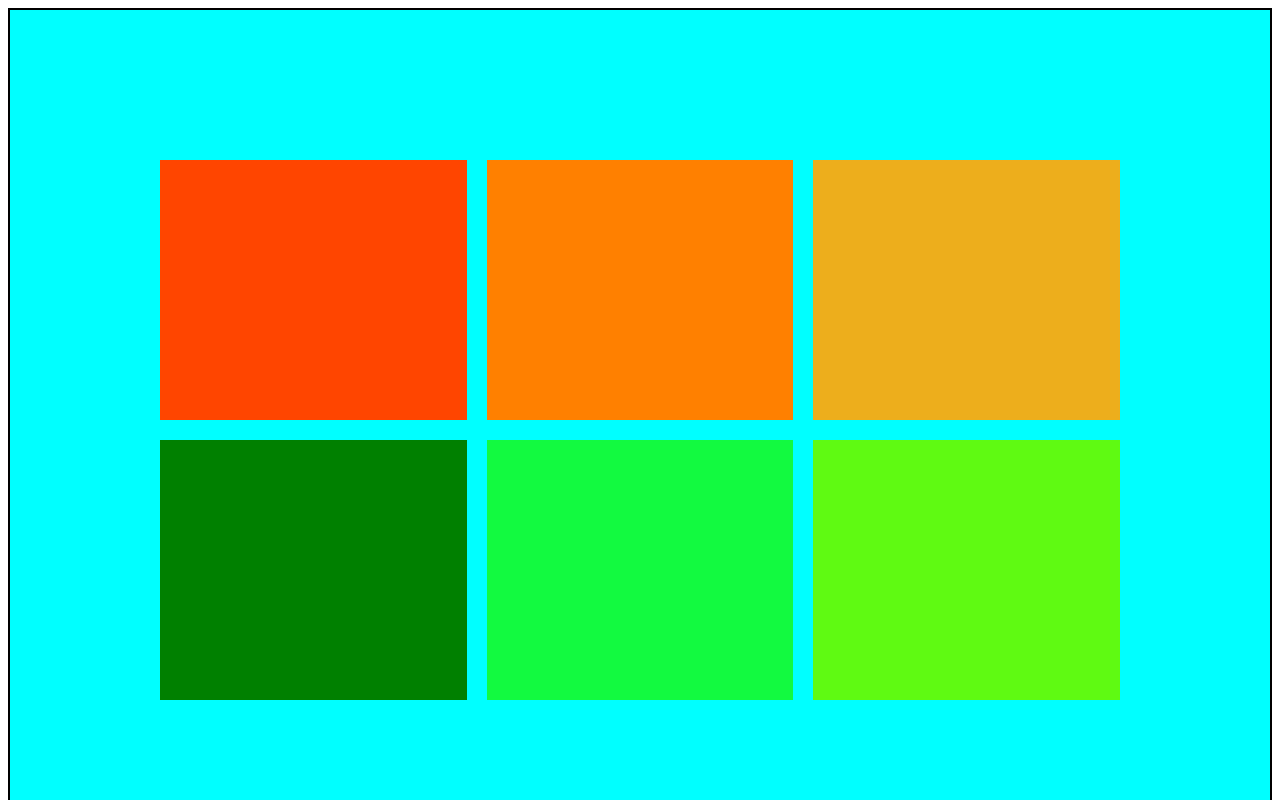
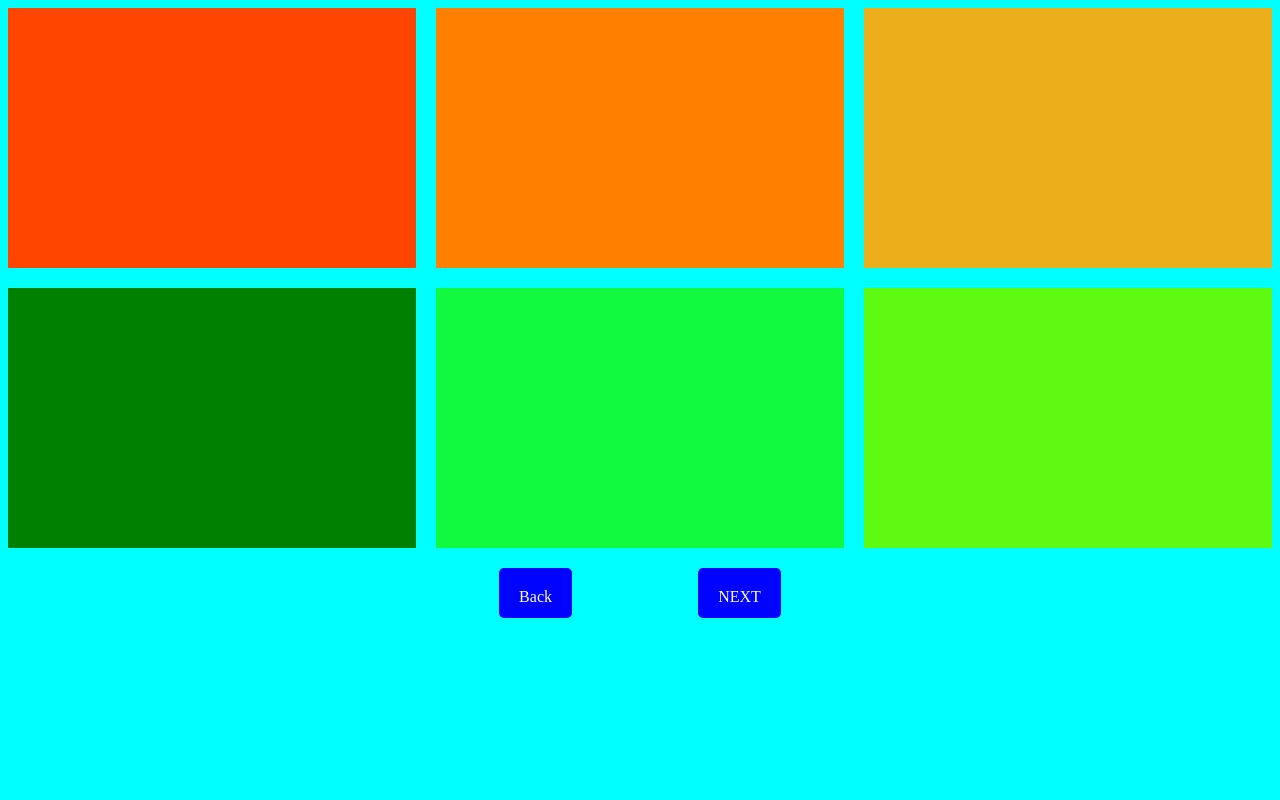
Before and after one commit to Riazbasra007/Grids, a plain HTML site: page index.html in a window 1280 px wide. Shown: the top 800 px of the page. Drawn offline with Linux system fonts and the light colour scheme.

Commit message:
editing in grid

```diff
--- a/index.html
+++ b/index.html
@@ -5,14 +5,17 @@
     <meta name="viewport" content="width=device-width, initial-scale=1.0">
     <title>Document</title>
     <style>
+        *{
+            background-color: aqua;
+        }
         .parent{
             /* width: 100%; */
-            padding: 150px;
-            background-color: aqua;
-            border: 2px solid;
+            /* padding: 100px; */
+            /* background-color: aqua; */
+            /* border: 2px solid; */
             display: grid;
             grid-template-columns: repeat(3, 1fr);
-            grid-template-rows: repeat(3,260px);
+            grid-template-rows: 260px 260px 50px;
             gap: 20px;
 
         }
@@ -24,9 +27,15 @@
             /* display: grid; */
             /* grid-template-rows: repeat(3,40px);
             grid-template-columns: repeat(1fr 1fr 1fr); */
-            padding: 20px;
 
 
+
+        }
+        .a-tags{
+            display: flex;
+            /* gap: 20px; */
+            justify-content: space-around;
+            grid-column: 2/3;
         }
         .redorange{
             background-color: orangered;
@@ -46,6 +55,14 @@
         .lightgreen{
             background-color: rgb(95, 250, 18);
         }
+        a{
+            background-color: rgb(0, 4, 255);
+            color: white;
+            padding: 20px;
+            border-radius: 5px;
+            text-decoration: none;
+
+        }
     </style>
 </head>
 <body>
@@ -56,7 +73,11 @@
         <div class="childern darkgreen" id="childern"></div>
         <div class="childern green" id="childern"></div>
         <div class="childern lightgreen" id="childern"></div>
+        <div class="a-tags">
 
+            <a href="">Back</a>
+            <a href="index2.html">NEXT</a>
+        </div>
     </div>
 </body>
 </html>
```
Also changed, not shown: index2.html (+25 -6 lines), index3.html (+21 -9 lines), index4.html (+2 -2 lines).
